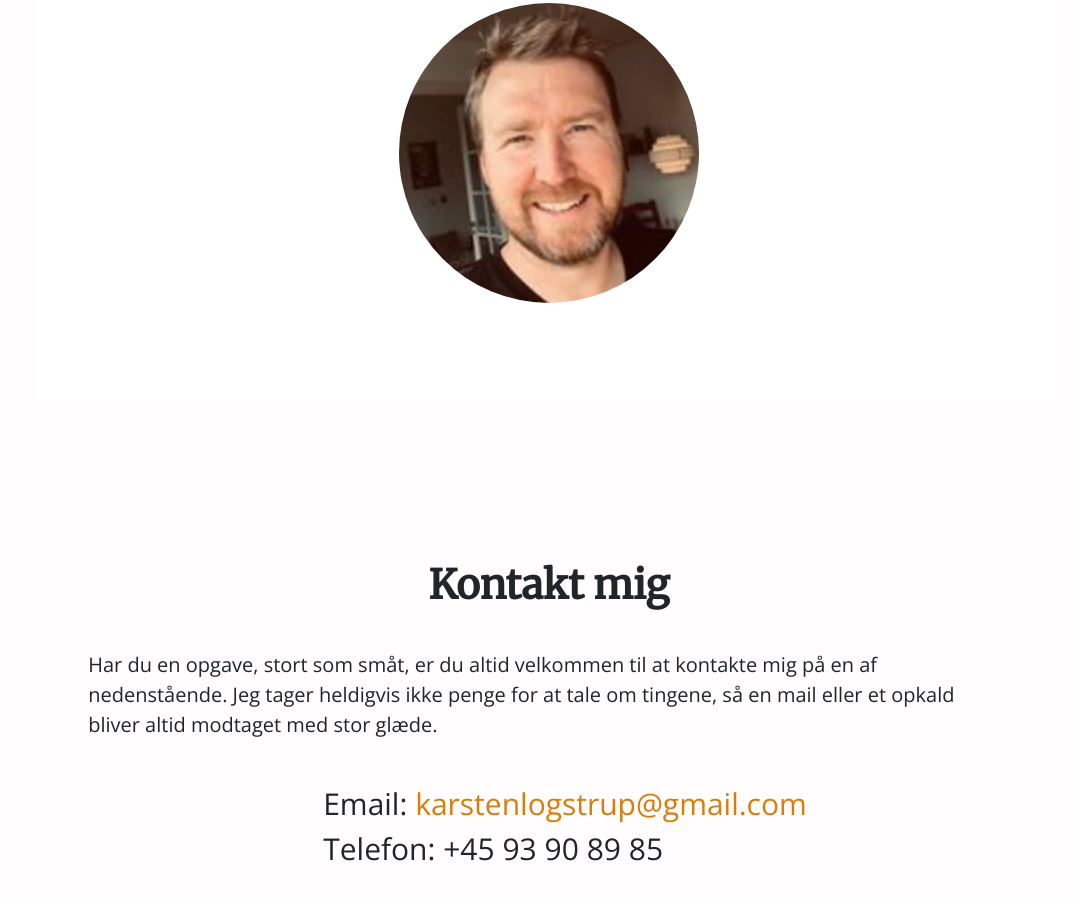
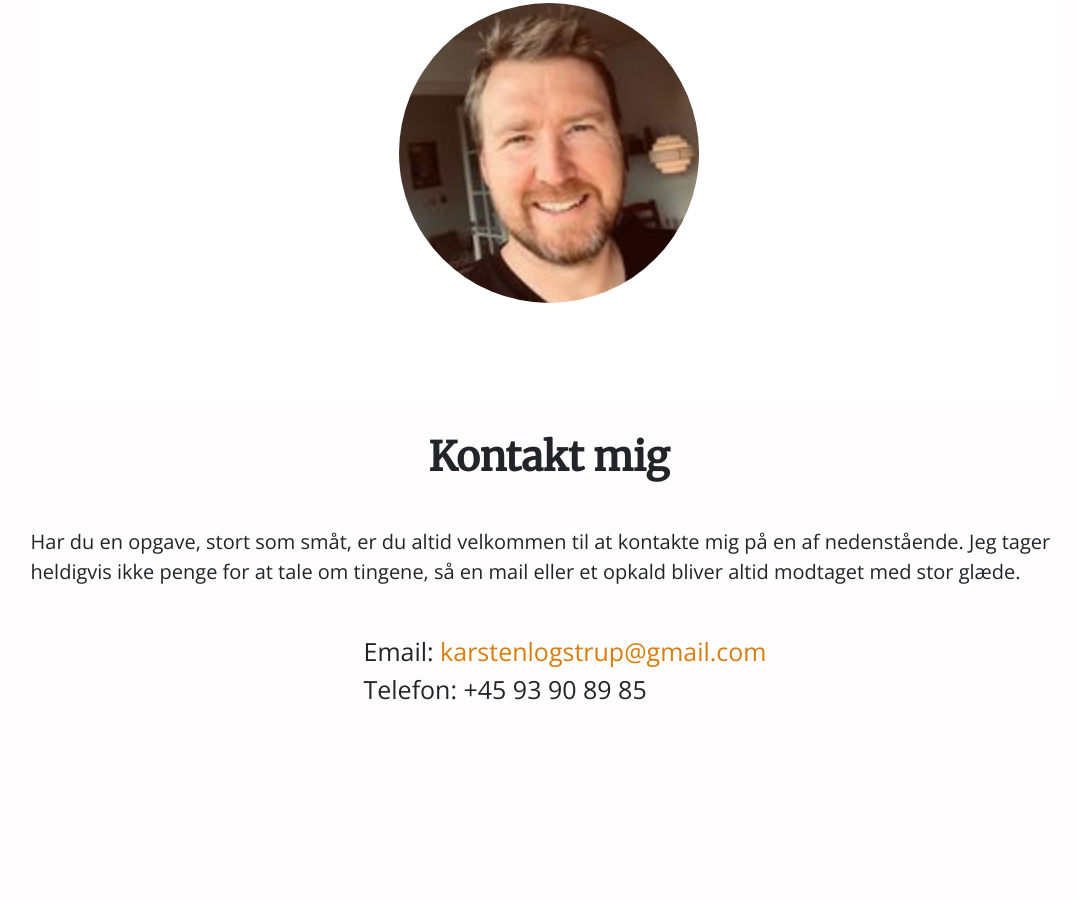
Before and after one commit to logstrup78/KarstenWebdesign, a plain HTML site: page index.html in a window 1280 px wide. Shown: the part 1609-2508 px from the top of the page, without its empty margins (91-1169 px from the left). After the commit the page ends 2417 px from the top, so only its background shows below. Drawn offline with nearby package versions, Linux system fonts and the light colour scheme.

Commit message:
Changes to the css

```diff
--- a/Styles/styles.scss
+++ b/Styles/styles.scss
@@ -199,7 +199,7 @@ img {
     #om{
     height: auto;
     background-color: #fff;
-    margin: 0 10% 10%;
+    margin: 0 10%;
     }
 
     #om h2{
@@ -214,7 +214,7 @@ img {
 
     #kontakt{
     height: auto;
-    margin: 0 10%;
+    margin: 0 5%;
     margin-bottom: 5%;
     border-radius: 10px;
     }
@@ -233,7 +233,7 @@ img {
     }
     #kontakt li{
     font-family: 'Open Sans', sans-serif;
-    font-size: 30px;
+    font-size: 25px;
     text-align: start;
     }
     .kontakt_list{
```
Also changed, not shown: Styles/dist/styles.css, Styles/styles.css, 1 other file.
